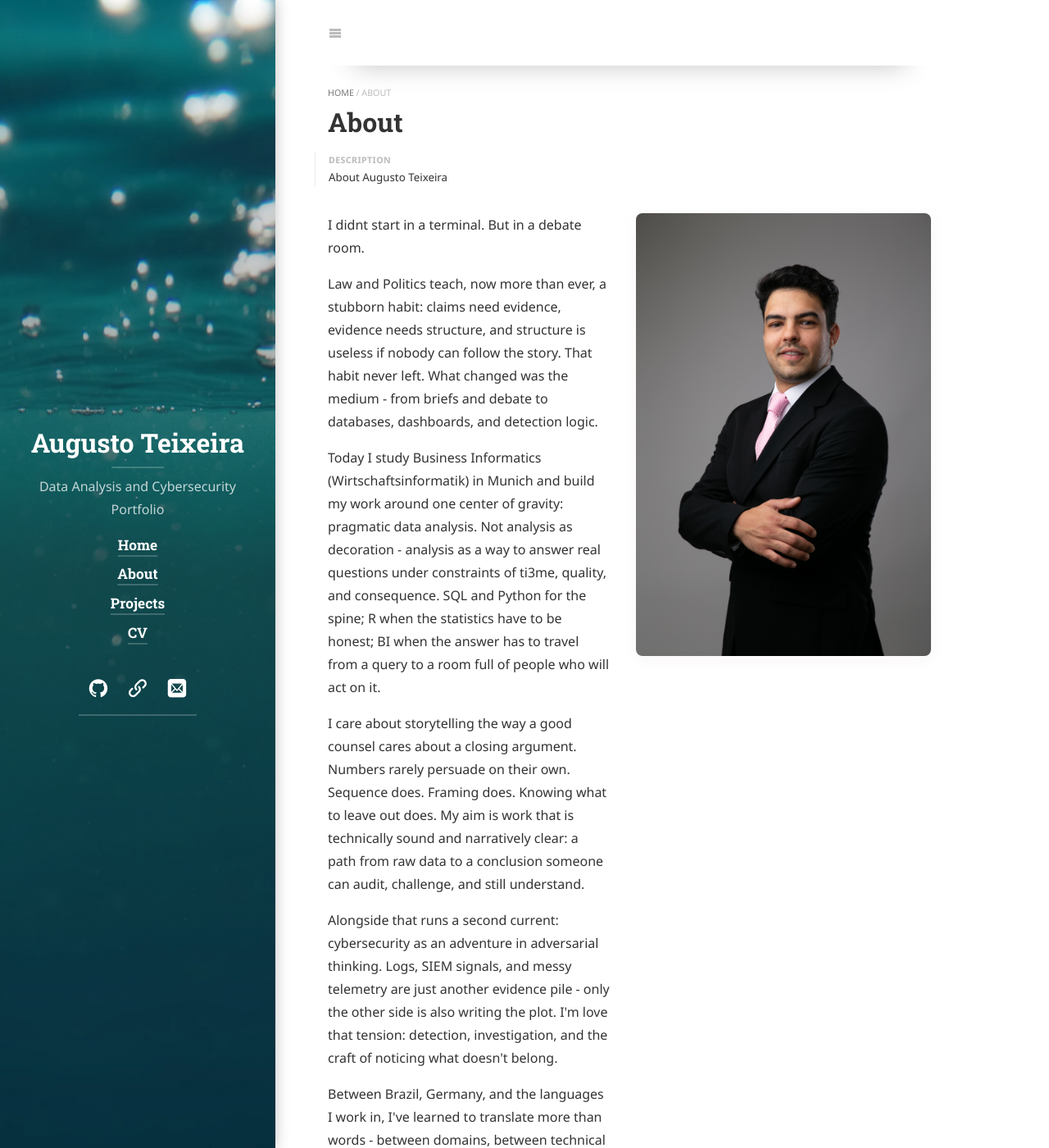
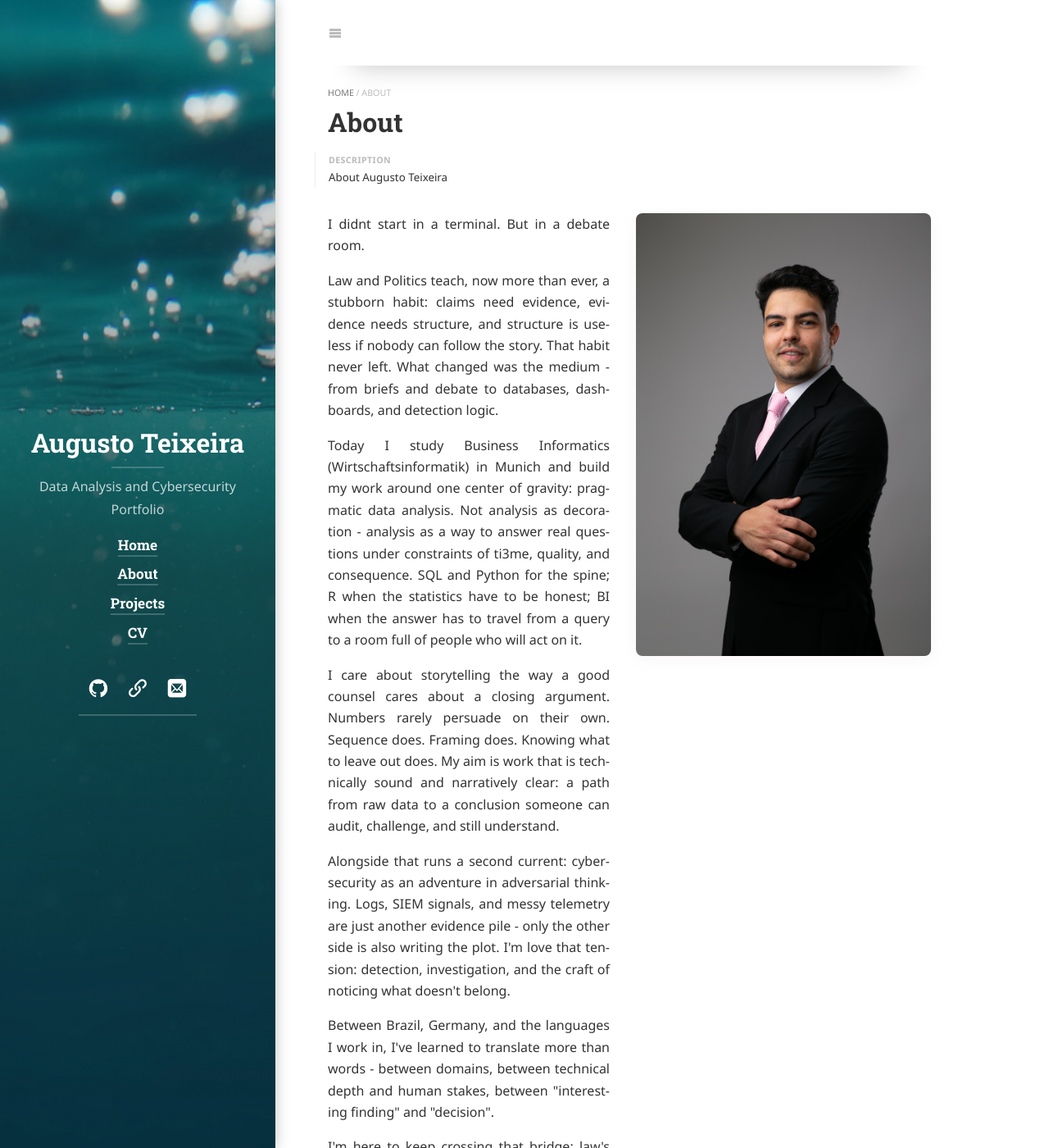
Before and after one commit to a-teixeira/a-teixeira.github.io, a Jekyll site: the page built from about.md, in a window 1280 px wide and 1400 px high. Shown: the whole window at 82% size. Built offline with Jekyll 4.4.1, drawn with Linux system fonts in a browser that asks for light colours; cached includes are drawn as plain includes; nearby versions of some CDN libraries; some web fonts are replaced; library files that are not in the unit come from our copies.

Commit message:
justified text in about

```diff
--- a/_sass/my-style.scss
+++ b/_sass/my-style.scss
@@ -9,6 +9,16 @@
 .about-split__text {
   flex: 1 1 0;
   min-width: 0;
+  text-align: justify;      /* even right edge */
+  text-justify: inter-word; /* spacing between words */
+  hyphens: auto;            /* optional: fewer huge gaps */
+  -webkit-hyphens: auto;
+  line-height: 1.65;
+}
+
+.about-split__text p {
+  margin: 0 0 1em;
+  text-align: justify;
 }
 
 .about-split__media {
```
